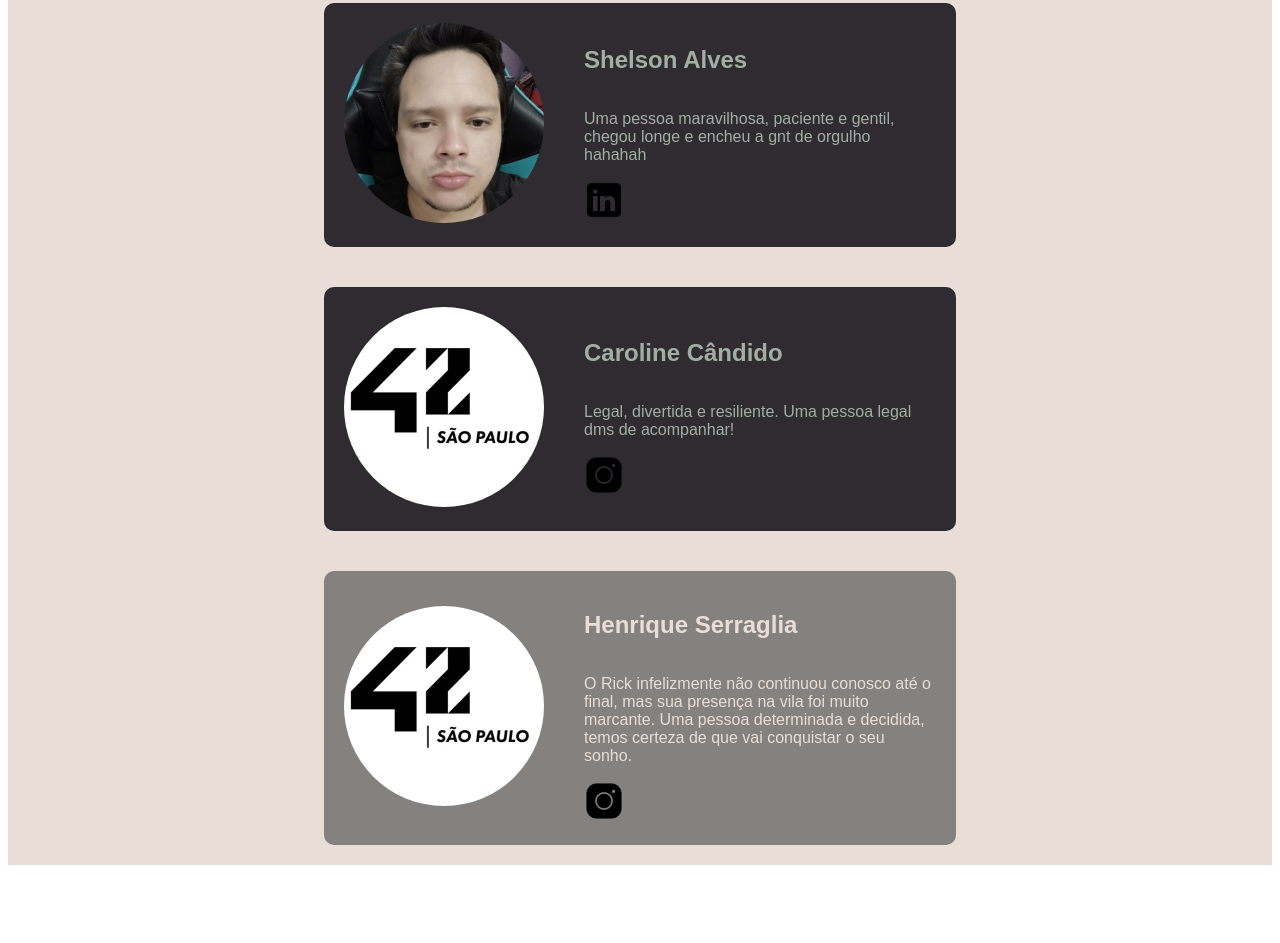
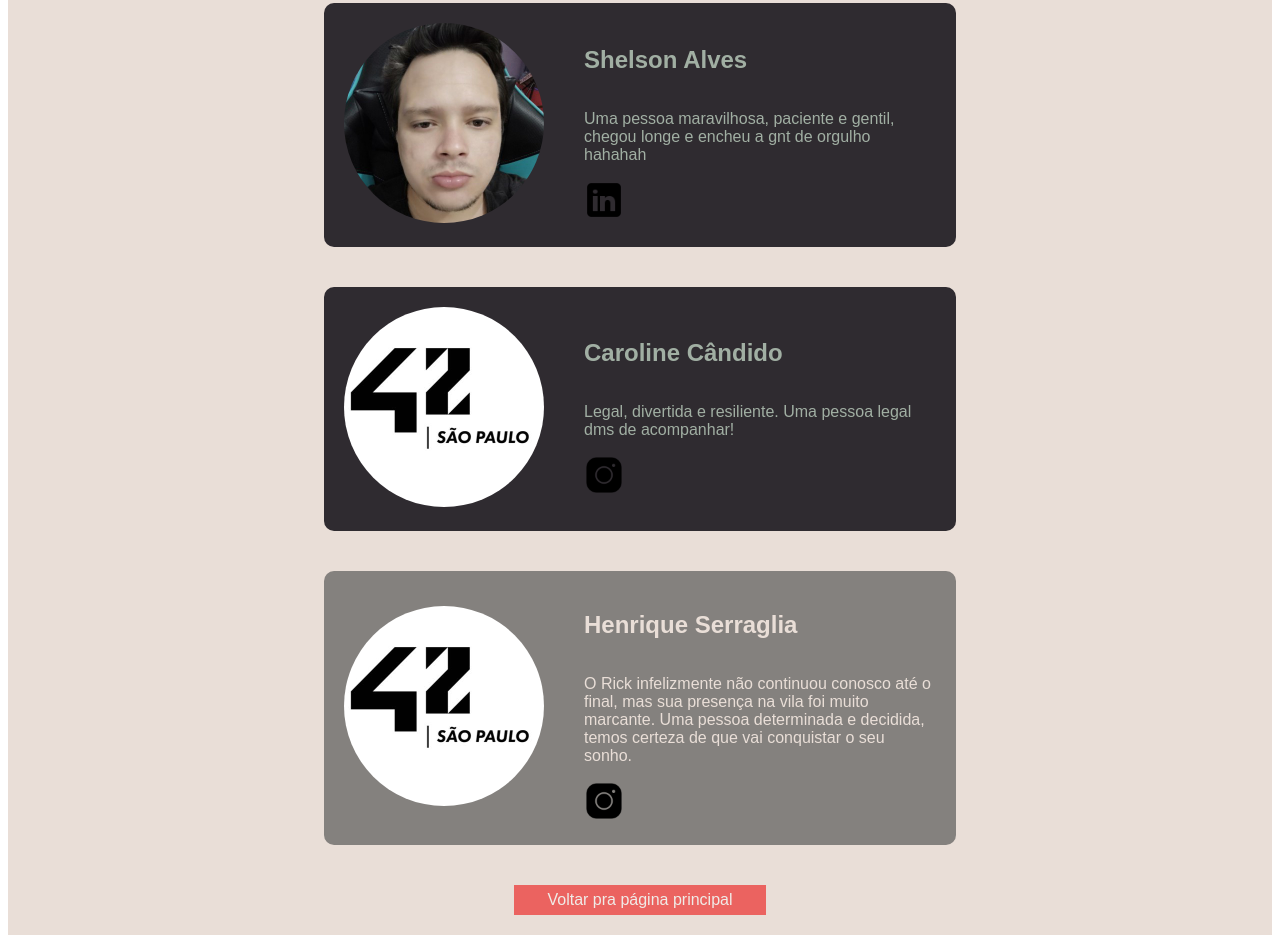
Before and after one commit to anonyblast/42Basecamp, a plain HTML site: page Depoimentos/creditos.html in a window 1280 px wide. Shown: the part 593-1536 px from the top of the page. Before the commit the page ends 1466 px from the top, so only its background shows below. Drawn offline with Linux system fonts and the light colour scheme.

Commit message:
Creditos page

```diff
--- a/Depoimentos/creditos.html
+++ b/Depoimentos/creditos.html
@@ -4,7 +4,7 @@
     <meta charset="UTF-8">
     <meta http-equiv="X-UA-Compatible" content="IE=edge">
     <meta name="viewport" content="width=device-width, initial-scale=1.0">
-    <title>Document</title>
+    <title>Creditos Vila 27</title>
     <link rel="stylesheet" href="../style/creditos.css">
 </head>
 <body>
@@ -59,6 +59,8 @@
                 <a href="https://www.instagram.com/rickserraglia/"><img src="../img/icons8-instagram-120.png" alt=""></a>
             </div>
         </div>
+
+        <a class="backtohome" href="../index.html">Voltar pra página principal</a>
     </main>
 </body>
 </html>
--- a/style/creditos.css
+++ b/style/creditos.css
@@ -48,3 +48,16 @@ main {
     background-color: #84817E;
     color: #e9ded7;
 }
+
+.backtohome{
+    width: 20%;
+    height: 30px;
+    background-color: #EB6360;
+    display: flex;
+    flex-direction: row;
+    align-items: center;
+    justify-content: center;
+    text-decoration: none;
+    color: #EFECE8;
+    margin: 20px;
+}
```
